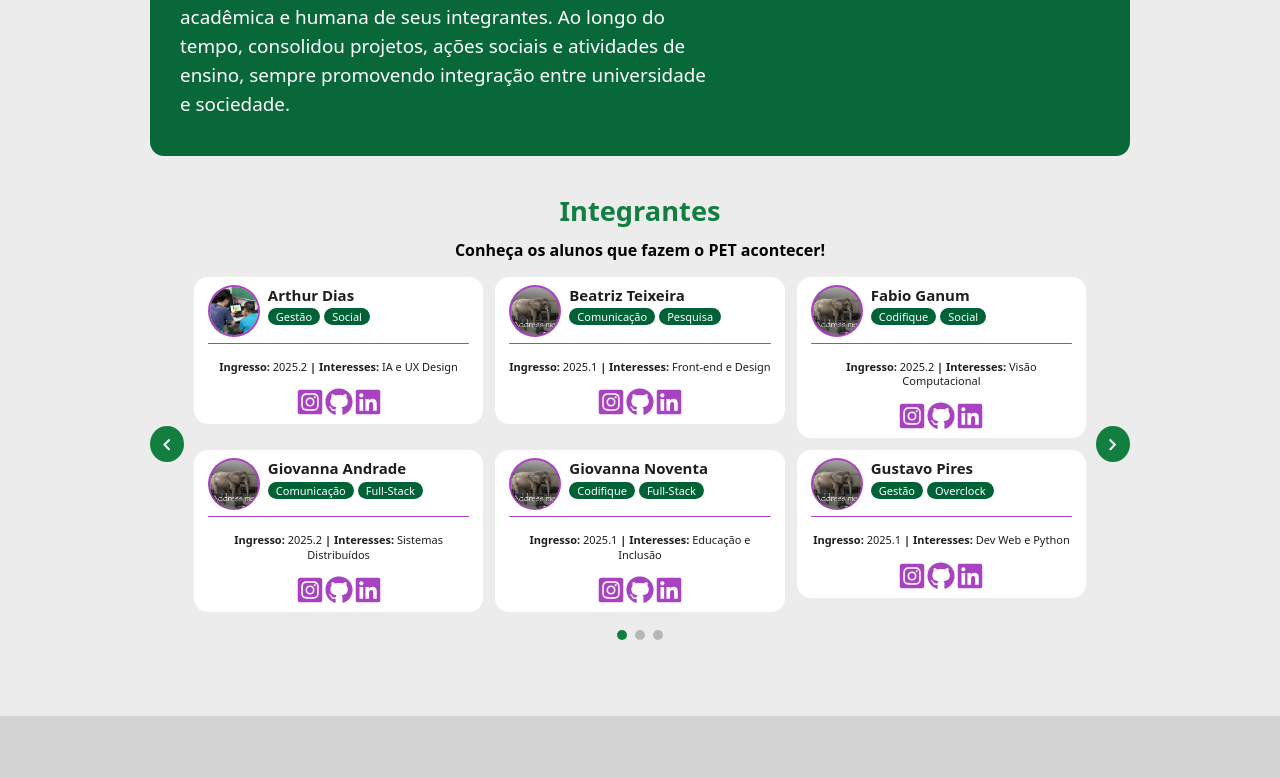
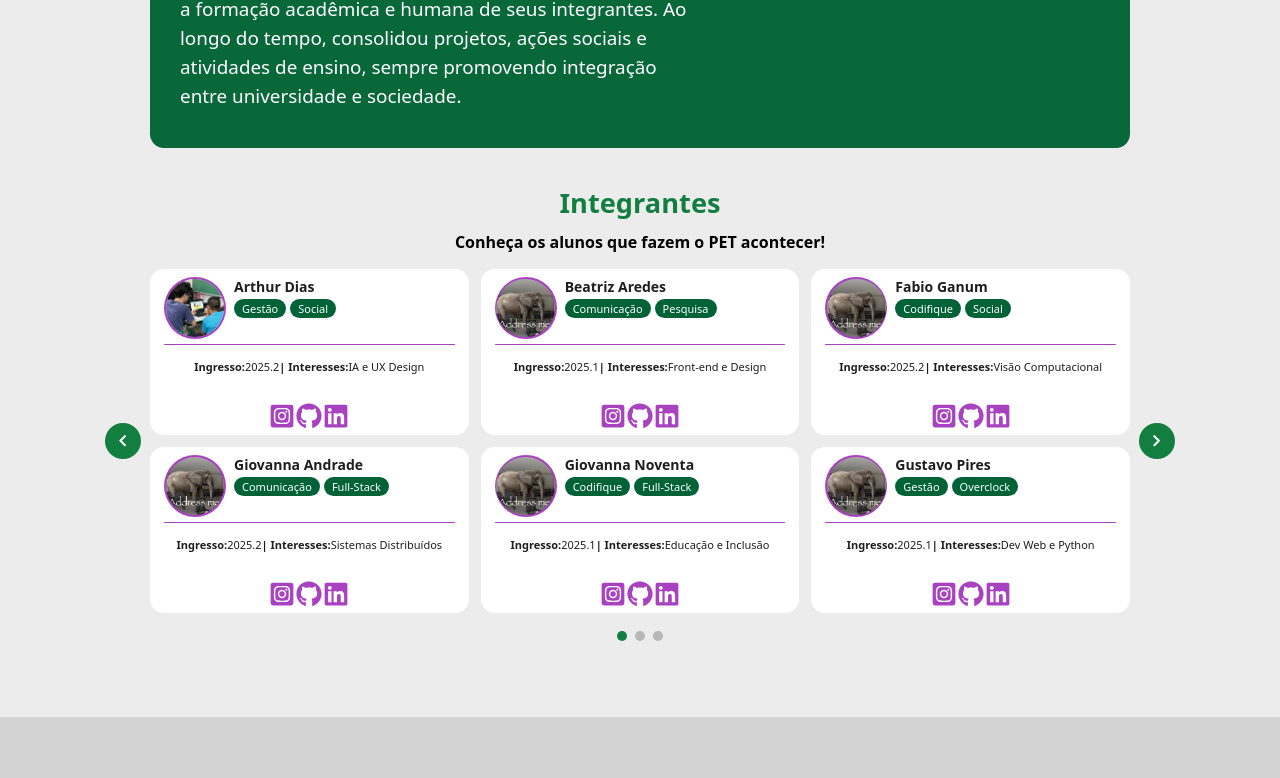
Before and after one commit to pet-comp/USP-PET-Website, a React (Vite) app: page /sobrenos in a window 1280 px wide. Shown: the part 1959-2737 px from the top of the page. Built offline with nearby package versions, Linux system fonts and the light colour scheme.

Commit message:
Correção do card e da seção de história

```diff
--- a/src/components/MemberCard/MemberCard.jsx
+++ b/src/components/MemberCard/MemberCard.jsx
@@ -4,6 +4,7 @@ import { FaGithub, FaLinkedin, FaInstagramSquare } from "react-icons/fa";
 export default function MemberCard({
 	name = "Nome do integrante",
 	fronts = ["Social", "Gestão"],
+	maxFronts,
 	admission = "2023.1",
 	interests = "IA e UX Design",
 	photo,
@@ -17,7 +18,7 @@ export default function MemberCard({
 		{ href: linkedinUrl, label: `LinkedIn de ${name}`, Icon: FaLinkedin },
 	];
 
-	const visibleFronts = fronts.slice(0, 2);
+	const visibleFronts = typeof maxFronts === "number" ? fronts.slice(0, maxFronts) : fronts;
 
 	return (
 		<article className={styles.container}>
@@ -49,11 +50,11 @@ export default function MemberCard({
 
 					<p className={styles.info}>
 						<span className={styles.infoBold}>Ingresso:</span>
-						<span className={styles.infoRegular}> {admission} </span>
+						 {admission}
 						<span className={styles.infoBold}>|</span>
-						<span className={styles.infoRegular}> </span>
+						 {" "}
 						<span className={styles.infoBold}>Interesses:</span>
-						<span className={styles.infoRegular}> {interests}</span>
+						 {interests}
 					</p>
 
 					<footer className={styles.socialIcons}>
--- a/src/components/MemberCard/MemberCard.module.css
+++ b/src/components/MemberCard/MemberCard.module.css
@@ -4,22 +4,23 @@
 
 .container {
 	width: min(100%, 300px);
-	min-height: 142px;
+	height: 166px;
 }
 
 .card {
 	background-color: #FFFFFF;
 	border-radius: 14px;
 	width: 100%;
+	height: 100%;
 	display: flex;
 }
 
 .content {
 	width: calc(100% - 28px);
+	height: calc(100% - 14px);
 	margin: 8px 14px;
 	display: flex;
 	flex-direction: column;
-	min-height: 126px;
 }
 
 .header {
@@ -32,8 +33,8 @@
 	background-color: #A842C1;
 	border-radius: 50%;
 	display: flex;
-	width: 52px;
-	height: 52px;
+	width: 62px;
+	height: 62px;
 	padding: 1.8px;
 	box-sizing: border-box;
 	flex-shrink: 0;
@@ -53,32 +54,48 @@
 	min-width: 0;
 	flex: 1;
 	padding-top: 2px;
+	display: flex;
+	flex-direction: column;
 }
 
 .name {
 	color: #1E1E1E;
-	font-size: 15px;
+	font-size: 14px;
 	font-weight: 700;
 	line-height: 1.15;
 	word-break: break-word;
 	margin: 0;
+	display: -webkit-box;
+	line-clamp: 2;
+	-webkit-line-clamp: 2;
+	-webkit-box-orient: vertical;
+	overflow: hidden;
 }
 
 .badges {
 	display: flex;
-	flex-wrap: wrap;
+	flex-wrap: nowrap;
+	align-items: center;
 	gap: 4px;
 	margin-top: 4px;
+	overflow: hidden;
 }
 
 .badge {
 	background-color: #016237;
 	border-radius: 30px;
-	padding: 2px 8px;
+	padding: 3px 8px;
 	color: #FFFFFF;
 	font-size: 11px;
 	font-weight: 400;
 	line-height: 1.2;
+	display: inline-block;
+	min-width: 0;
+	text-align: center;
+	white-space: nowrap;
+	overflow: hidden;
+	text-overflow: ellipsis;
+	max-width: 100px;
 }
 
 .divider {
@@ -86,7 +103,7 @@
 	border-radius: 40px;
 	height: 1px;
 	width: 100%;
-	margin: 6px 0;
+	margin: 5px 0;
 }
 
 .info {
@@ -100,10 +117,6 @@
 
 .infoBold {
 	font-weight: 700;
-}
-
-.infoRegular {
-	font-weight: 400;
 }
 
 .socialIcons {
@@ -127,8 +140,8 @@
 }
 
 .socialIcons svg {
-	width: 28px;
-	height: 28px;
+	width: 26px;
+	height: 26px;
 }
 
 @media (max-width: 420px) {
@@ -137,7 +150,7 @@
 	}
 
 	.card {
-		min-height: 168px;
+		height: 186px;
 	}
 
 	.content {
@@ -146,17 +159,24 @@
 	}
 
 	.avatarWrapper {
-		width: 72px;
-		height: 72px;
+		width: 76px;
+		height: 76px;
 	}
 
 	.name {
-		font-size: 1.1rem;
+		font-size: 1rem;
 	}
 
 	.badge {
-		font-size: 0.85rem;
-		padding: 2px 10px;
+		font-size: 0.78rem;
+		padding: 3px 8px;
+	}
+
+	.badges {
+		display: grid;
+		grid-template-columns: repeat(2, minmax(0, 1fr));
+		align-items: center;
+		overflow: visible;
 	}
 
 	.info {
--- a/src/pages/SobreNos/SobreNos.jsx
+++ b/src/pages/SobreNos/SobreNos.jsx
@@ -8,13 +8,13 @@ import MemberCard from "../../components/MemberCard/MemberCard";
 import pet_coisa from "../../assets/PaginaInicial/pet_coisa.png";
 import styles from "./SobreNos.module.css";
 import mocks from "./sobreNos.mocks.json";
+import { useNavigate } from "react-router-dom";
 
 //Faz atribuição de valores do mock para as constantes, por nome
 const {
   stats,
   pillars,
   historyEras,
-  historyPhoto,
   members,
   photoSlides,
 } = mocks;
@@ -43,6 +43,7 @@ function PhotoSection() {
     return () => clearInterval(interval);
   }, [totalSlides]);
 
+  //Funções para passagem de imagem, chamadas sempre que os botões forem acionados
   const goToPreviousSlide = () => {
     setCurrentSlide((previous) => getWrappedIndex(previous, totalSlides, -1));
   };
@@ -137,7 +138,10 @@ function WhatIsPet() {
   );
 }
 
+//Precisa navegar projeto por filtro de categoria >> Implementar isso quando a página de projetos estiver pronta
 function Pillars() {
+  const navigate = useNavigate();
+
   return (
     <section className={styles.pillarsSection}>
       <h3>Nossos Pilares</h3>
@@ -153,7 +157,9 @@ function Pillars() {
             </div>
             <h4 style={{ color: pillar.titleColor }}>{pillar.title}</h4>
             <p>{pillar.description}</p>
-            <button>Veja nossos projetos &gt;</button>
+            <button onClick={() => navigate('/projetos')}>
+              <span>Veja nossos projetos &gt;</span>
+            </button>
           </article>
         ))}
       </div>
@@ -162,11 +168,15 @@ function Pillars() {
 }
 
 function HistorySection() {
+  const mobileBreakpoint = 720;
   const [activeEraIndex, setActiveEraIndex] = useState(0);
   const [activePhotoIndex, setActivePhotoIndex] = useState(0);
+  const [isMobileHistoryView, setIsMobileHistoryView] = useState(
+    () => typeof window !== "undefined" && window.innerWidth <= mobileBreakpoint
+  );
   const slides = historyEras[activeEraIndex]?.photos?.length
     ? historyEras[activeEraIndex].photos
-    : [{ src: "/placeholder.webp", alt: "Foto histórica do PET", caption: historyPhoto.caption }];
+    : [{ src: "/placeholder.webp", alt: "Foto histórica do PET", caption: "Legenda da foto" }];
   const totalPhotos = slides.length;
   const activeEra = historyEras[activeEraIndex];
   const activePhoto = slides[activePhotoIndex];
@@ -174,6 +184,27 @@ function HistorySection() {
   useEffect(() => {
     setActivePhotoIndex(0);
   }, [activeEraIndex]);
+
+  useEffect(() => {
+    const updateHistoryView = () => {
+      setIsMobileHistoryView(window.innerWidth <= mobileBreakpoint);
+    };
+
+    updateHistoryView();
+    window.addEventListener("resize", updateHistoryView);
+
+    return () => window.removeEventListener("resize", updateHistoryView);
+  }, [mobileBreakpoint]);
+
+  useEffect(() => {
+    if (!isMobileHistoryView || totalPhotos <= 1) return undefined;
+
+    const interval = setInterval(() => {
+      setActivePhotoIndex((previous) => getWrappedIndex(previous, totalPhotos, 1));
+    }, 4500);
+
+    return () => clearInterval(interval);
+  }, [isMobileHistoryView, totalPhotos]);
 
   const goToPreviousPhoto = () => {
     setActivePhotoIndex((previous) => getWrappedIndex(previous, totalPhotos, -1));
@@ -238,6 +269,7 @@ function HistorySection() {
 function MembersSection() {
   const membersPerSlide = 6;
   const initialMobileMembers = 4;
+  const maxFrontsPerCard = 2;
   const mobileBreakpoint = 720;
   const placeholderPhoto = "/placeholder.webp";
   const memberSlides = Array.from(
@@ -248,40 +280,44 @@ function MembersSection() {
   const totalSlides = memberSlides.length || 1;
   const [currentSlide, setCurrentSlide] = useState(0);
   const [showAllMobileMembers, setShowAllMobileMembers] = useState(false);
-  const [isMobileMembersView, setIsMobileMembersView] = useState(() => {
-    if (typeof window === "undefined") return false;
-    return window.innerWidth <= mobileBreakpoint;
-  });
+  const [isMobileMembersView, setIsMobileMembersView] = useState(
+    () => typeof window !== "undefined" && window.innerWidth <= mobileBreakpoint
+  );
 
   useEffect(() => {
-    const handleResize = () => {
-      setIsMobileMembersView(window.innerWidth <= mobileBreakpoint);
+    const updateMembersView = () => {
+      const isMobile = window.innerWidth <= mobileBreakpoint;
+      setIsMobileMembersView(isMobile);
+
+      if (!isMobile) {
+        setShowAllMobileMembers(false);
+      }
     };
 
-    window.addEventListener("resize", handleResize);
+    updateMembersView();
+    window.addEventListener("resize", updateMembersView);
 
-    return () => window.removeEventListener("resize", handleResize);
-  }, []);
-
-  useEffect(() => {
-    if (!isMobileMembersView) {
-      setShowAllMobileMembers(false);
-    }
-  }, [isMobileMembersView]);
+    return () => window.removeEventListener("resize", updateMembersView);
+  }, [mobileBreakpoint]);
 
   const goToPreviousSlide = () => {
-    setCurrentSlide((previous) => (previous - 1 + totalSlides) % totalSlides);
+    setCurrentSlide((previous) => getWrappedIndex(previous, totalSlides, -1));
   };
 
   const goToNextSlide = () => {
-    setCurrentSlide((previous) => (previous + 1) % totalSlides);
+    setCurrentSlide((previous) => getWrappedIndex(previous, totalSlides, 1));
   };
 
   const visibleMobileMembers = showAllMobileMembers ? members : members.slice(0, initialMobileMembers);
   const shouldShowMoreButton = members.length > initialMobileMembers;
 
   const renderMemberCard = (member, key) => (
-    <MemberCard photo={member.photo || placeholderPhoto} key={key} {...member} />
+    <MemberCard
+      photo={member.photo || placeholderPhoto}
+      maxFronts={maxFrontsPerCard}
+      key={key}
+      {...member}
+    />
   );
 
   return (
--- a/src/pages/SobreNos/SobreNos.module.css
+++ b/src/pages/SobreNos/SobreNos.module.css
@@ -361,7 +361,7 @@
 
 .photoMock {
 	grid-area: photo;
-	width: 250px;
+	width: 270px;
 	height: 320px;
 	border-radius: 12px;
 	background-color: #D8D8D8;
@@ -372,7 +372,7 @@
 }
 
 .historyPhotoImage {
-	width: 100%;
+	width: 120%;
 	height: 100%;
 	object-fit: cover;
 	display: block;
@@ -433,6 +433,9 @@
 }
 
 .membersNavButton {
+	position: absolute;
+	top: 50%;
+	transform: translateY(-50%);
 	width: 36px;
 	height: 36px;
 	border-radius: 50%;
@@ -444,6 +447,16 @@
 	justify-content: center;
 	cursor: pointer;
 	transition: opacity 0.2s ease;
+}
+
+.membersNavButtonLeft {
+	left: 0;
+	transform: translate(-125%, -50%);
+}
+
+.membersNavButtonRight {
+	right: 0;
+	transform: translate(125%, -50%);
 }
 
 .membersNavButton:hover {
@@ -491,22 +504,19 @@
 	padding: 0;
 	cursor: pointer;
 }
-/* Container do período */
 .historyPeriod {
   display: flex;
   align-items: center;
   gap: 16px;
-  margin: 16px 0; /* Ajuste a margem para separar do título e do conteúdo */
+	margin: 16px 0;
 }
 
-/* Estilo base das linhas */
 .line {
 height: 2px;
-  background-color: #8bdc40; /* Verde claro da imagem */
+	background-color: #8bdc40;
   border-radius: 10px;
 }
 
-/* Variações de tamanho das linhas */
 .short {
   width: 60px;
 }
@@ -515,10 +525,9 @@ height: 2px;
   width: 120px;
 }
 
-/* Estilo dos anos */
 .year {
-  color: #8bdc40; /* Verde claro */
-  font-size: 2rem; /* Ajuste conforme o padrão do seu projeto */
+	color: #8bdc40;
+	font-size: 1.6rem;
   font-weight: 800;
   letter-spacing: 1px;
 }
@@ -567,12 +576,16 @@ height: 2px;
 		height: 290px;
 	}
 
-	.heroNavButtonLeft {
+	.heroNavButtonLeft, .heroNavButtonRight {
+		display: none;
+	}
+
+	.membersNavButtonLeft {
 		left: 10px;
 		transform: translateY(-50%);
 	}
 
-	.heroNavButtonRight {
+	.membersNavButtonRight {
 		right: 10px;
 		transform: translateY(-50%);
 	}
@@ -608,6 +621,16 @@ height: 2px;
 	}
 
 	.heroNavButtonRight {
+		right: 8px;
+		transform: translateY(-50%);
+	}
+
+	.membersNavButtonLeft {
+		left: 8px;
+		transform: translateY(-50%);
+	}
+
+	.membersNavButtonRight {
 		right: 8px;
 		transform: translateY(-50%);
 	}
@@ -661,8 +684,24 @@ height: 2px;
 
 	.historyPeriod {
 		gap: 10px;
-		justify-content: center;
-		flex-wrap: wrap;
+		justify-content: flex-start;
+		flex-wrap: nowrap;
+		overflow-x: auto;
+	}
+
+	.historyCarouselMock {
+		width: 100%;
+		grid-template-columns: 32px minmax(0, 1fr) 32px;
+		column-gap: 8px;
+	}
+
+	.historyCarouselMock button {
+		font-size: 1.5rem;
+	}
+
+	.historyPhotoCaption {
+		max-width: none;
+		width: 100%;
 	}
 
 	.short {
@@ -674,11 +713,11 @@ height: 2px;
 	}
 
 	.year {
-		font-size: 1.4rem;
+		font-size: 1.2rem;
 	}
 
 	.photoMock {
-		width: 210px;
+		width: 270px;
 		height: 270px;
 	}
 
@@ -725,8 +764,16 @@ height: 2px;
 		padding: 18px 14px;
 	}
 
+	.historyPeriod {
+		gap: 8px;
+	}
+
+	.historyCarouselMock {
+		grid-template-columns: 28px minmax(0, 1fr) 28px;
+	}
+
 	.photoMock {
-		width: 170px;
+		width: 200px;
 		height: 230px;
 	}
 
@@ -739,6 +786,14 @@ height: 2px;
 		height: 30px;
 	}
 
+	.membersNavButtonLeft {
+		left: 8px;
+	}
+
+	.membersNavButtonRight {
+		right: 8px;
+	}
+
 	.membersMobileGrid {
 		grid-template-columns: repeat(2, minmax(0, 1fr));
 		gap: 8px;
--- a/src/pages/SobreNos/sobreNos.mocks.json
+++ b/src/pages/SobreNos/sobreNos.mocks.json
@@ -101,10 +101,6 @@
       ]
     }
   ],
-  "historyPhoto": {
-    "badge": "Foto",
-    "caption": "Legenda da foto"
-  },
   "members": [
     {
       "name": "Arthur Dias",
@@ -114,7 +110,7 @@
       "photo": "/codifikids.png"
     },
     {
-      "name": "Beatriz Teixeira",
+      "name": "Beatriz Aredes",
       "fronts": ["Comunicação", "Pesquisa"],
       "admission": "2025.1",
       "interests": "Front-end e Design",
@@ -219,7 +215,7 @@
       "photo": "/placeholder.webp"
     },
     {
-      "name": "Sofia Lima",
+      "name": "Sofia Albuquerque",
       "fronts": ["Full-Stack", "Pesquisa"],
       "admission": "2025.1",
       "interests": "Educação e Inclusão",
```
